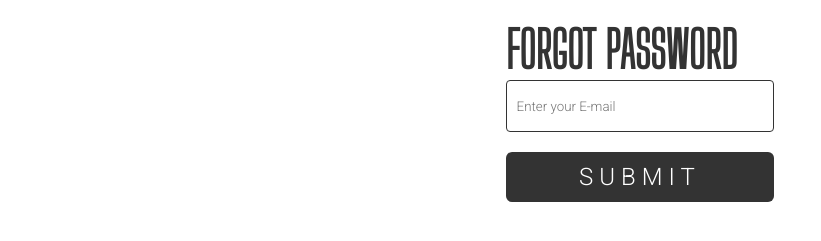
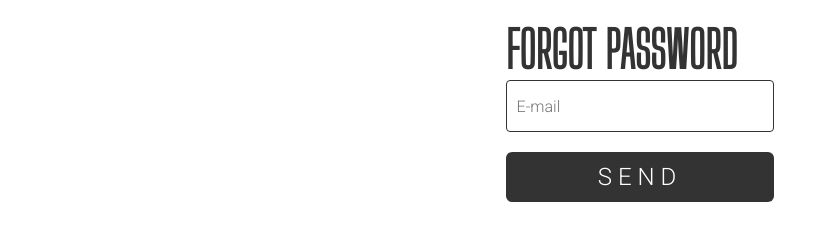
Before and after one commit to Dwarf95/vue-project-test, a Vue app: page /forgot-password in a window 1280 px wide. Shown: the part 209-450 px from the top of the page, without its empty margins (0-821 px from the left). Built offline with nearby package versions, Linux system fonts and the light colour scheme.

Commit message:
Forgot Password field validation

```diff
--- a/src/pages/ForgotPassword/ForgotPassword.vue
+++ b/src/pages/ForgotPassword/ForgotPassword.vue
@@ -3,43 +3,67 @@
     <div class="signup-container">
       <h1>FORGOT PASSWORD</h1>
       <form @submit="forgotPassword">
+        <div v-for="item in forgotPasswordFormItems" :key="item.id">
           <input
-          type="email"
-          id="email"
-          name="email"
-          v-model="email"
-          placeholder="Enter your E-mail"
+            :type="item.type"
+            :id="item.id"
+            :name="item.id"
+            v-model="item.value"
+            :placeholder="item.placeholder"
           />
-      <button type="submit" class="pointer">SUBMIT</button>
+          <small style="color: crimson" v-if="item.error">{{
+            item.message
+          }}</small>
+        </div>
+        <button type="send" class="pointer">SEND</button>
       </form>
     </div>
   </div>
 </template>
 
 <script>
+import { authValidationService } from "../../services/validationService";
 export default {
   name: "ForgotPassword",
-    data(){
+  data() {
     return {
-            email: null,
+      forgotPasswordFormItems: [
+        {
+          label: "E-mail",
+          id: "email",
+          value: "",
+          placeholder: "E-mail",
+          type: "email",
+          required: true,
           error: false,
-            message: ""
-        }
+          message: "",
+        },
+      ],
+    };
   },
   methods: {
-        forgotPassword(e){
+    forgotPassword(e) {
       e.preventDefault();
-            console.log(this.$data.email);
-        }
+      let validatedData = authValidationService(
+        this.$data.forgotPasswordFormItems
+      );
+      this.updateChangedFields(validatedData);
     },
-    setup () {
-        return {}
-    }
-}
+    updateChangedFields(data) {
+      data.map((value, index) => {
+        this.$data.forgotPasswordFormItems[index].message = value.message;
+        this.$data.forgotPasswordFormItems[index].error = value.error;
+      });
+    },
+  },
+  setup() {
+    return {};
+  },
+};
 </script>
 
 <style lang="scss" scoped>
-.pointer{
+.pointer {
   cursor: pointer !important;
 }
 .signup {
@@ -75,6 +99,7 @@ export default {
   margin-top: 10px;
   padding: 0 10px 0 10px;
   font-family: "Roboto", sans-serif !important;
+  font-size: 16px;
   border: 1px solid #333;
   border-radius: 4px;
 }
@@ -91,45 +116,45 @@ export default {
   border-radius: 6px;
 }
 /* EXTRA EXTRA small devices */
-@media only screen and (max-width: 400px){
-  .signup{
+@media only screen and (max-width: 400px) {
+  .signup {
     width: 100% !important;
-        .signup-container{
+    .signup-container {
       width: 90%;
     }
   }
 }
 /* Extra small devices (phones, 600px and down) */
 @media (min-width: 400px) and (max-width: 600px) {
-    .signup{
+  .signup {
     width: 90% !important;
   }
 }
 
 /* Small devices (portrait tablets and large phones, 600px and up) */
 @media only screen and (min-width: 600px) {
-    .signup{
+  .signup {
     width: 90% !important;
   }
 }
 
 /* Medium devices (landscape tablets, 768px and up) */
 @media only screen and (min-width: 768px) {
-    .signup{
+  .signup {
     width: 90% !important;
   }
 }
 
 /* Large devices (laptops/desktops, 992px and up) */
 @media only screen and (min-width: 992px) {
-   .signup{
+  .signup {
     width: 60% !important;
   }
 }
 
 /* Extra large devices (large laptops and desktops, 1200px and up) */
 @media only screen and (min-width: 1200px) {
-    .signup{
+  .signup {
     width: 30% !important;
   }
 }
```
Lines whose indentation alone changed are shown as unchanged.
